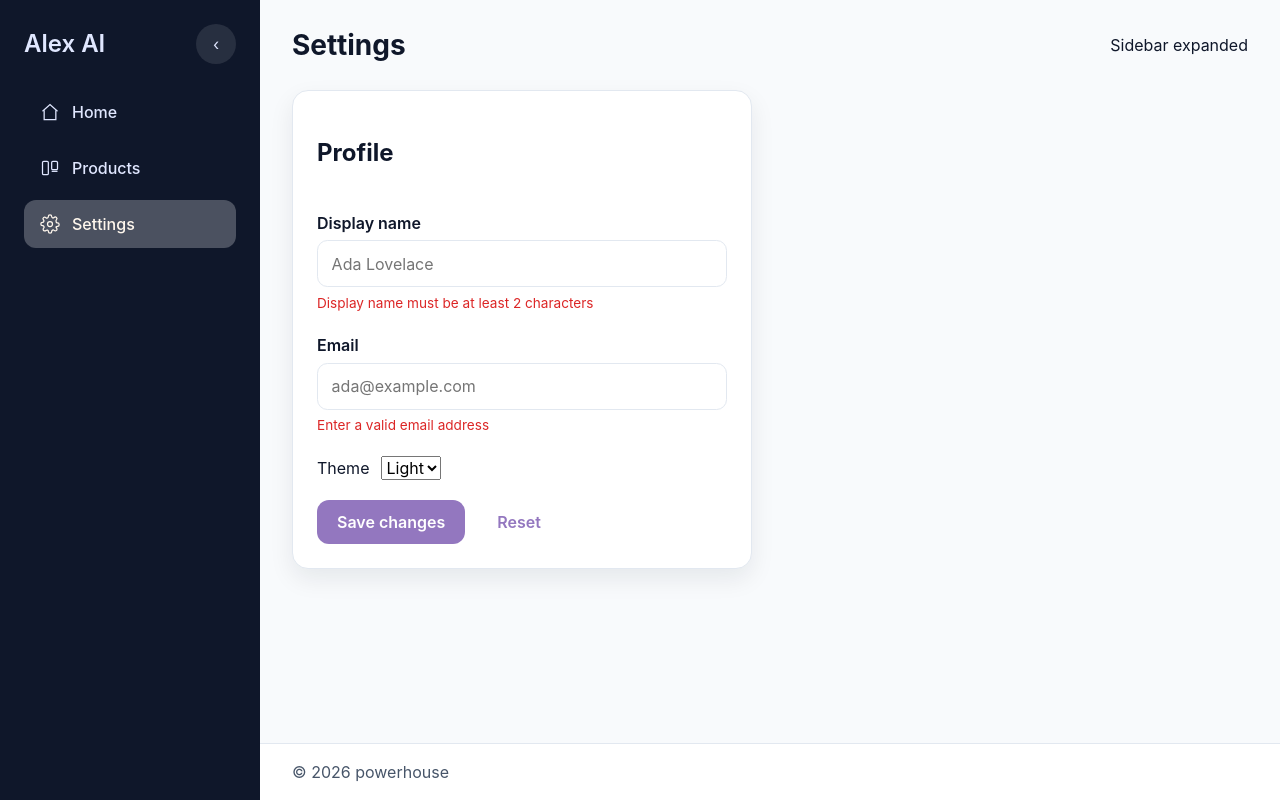
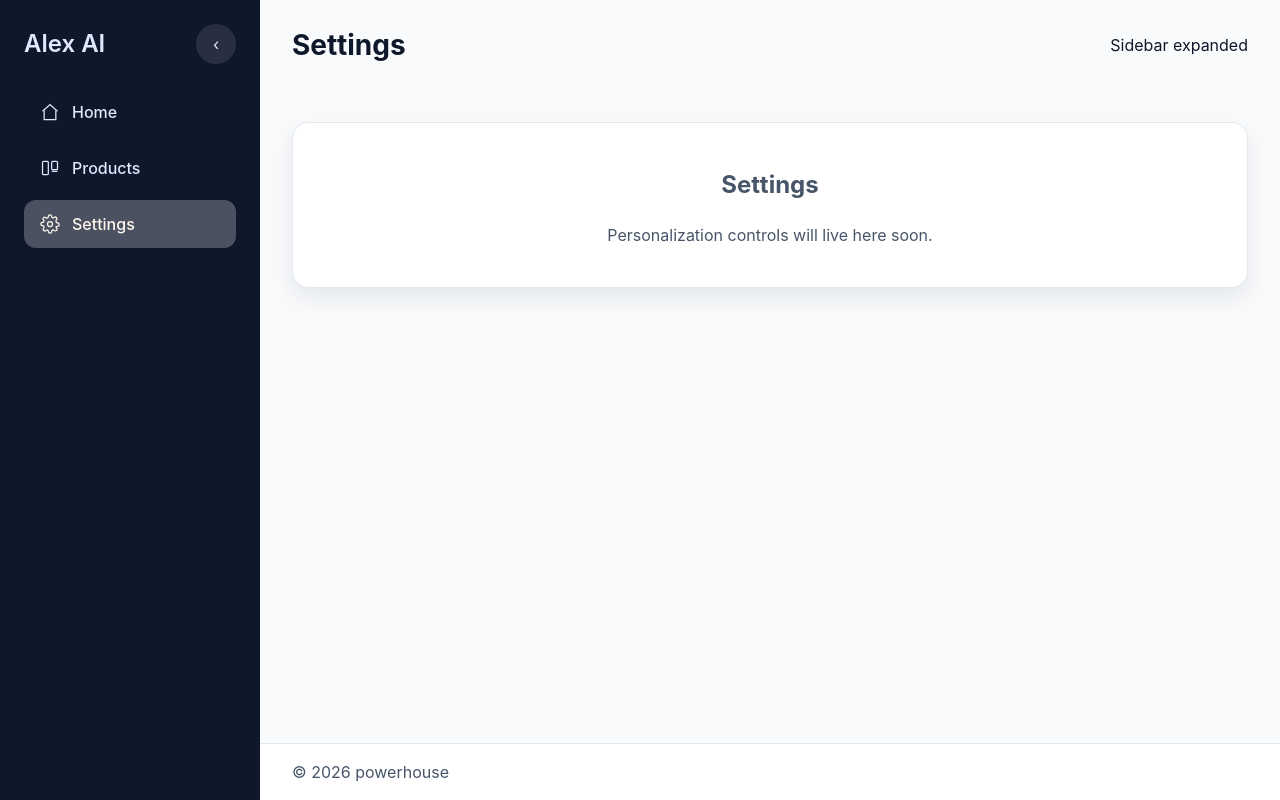
Before and after one commit to legal-product/react-openclaw, a React (Vite) app: page /settings in a window 1280 px wide. Built offline with nearby package versions, Linux system fonts and the light colour scheme.

Commit message:
feat: simplify layout and settings

```diff
--- a/src/components/app-shell/AppShell.tsx
+++ b/src/components/app-shell/AppShell.tsx
@@ -3,7 +3,6 @@ import { useLocation } from 'react-router-dom'
 import { NAV_ITEMS } from '../../app/navigation'
 import { useLocalStorageState } from '../../hooks/useLocalStorage'
 import { useMediaQuery } from '../../hooks/useMediaQuery'
-import { useThemeSync } from '../../hooks/useThemeSync'
 import { Sidebar } from '../sidebar/Sidebar'
 import { Button } from '../ui/Button'
 
@@ -16,7 +15,6 @@ export const AppShell = ({ children, footerNote }: AppShellProps) => {
   const [mobileOpen, setMobileOpen] = useState(false)
   const isMobile = useMediaQuery('(max-width: 900px)')
   const location = useLocation()
-  useThemeSync()
 
   const closeMobileNav = useCallback(() => setMobileOpen(false), [])
 
--- a/src/components/ui/ToastContext.tsx
+++ /dev/null
@@ -1,21 +0,0 @@
-import { createContext, useContext } from 'react'
-
-export type ToastOptions = {
-  message: string
-  type?: 'success' | 'error'
-  durationMs?: number
-}
-
-type ToastContextValue = {
-  pushToast: (toast: ToastOptions) => void
-}
-
-export const ToastContext = createContext<ToastContextValue | undefined>(undefined)
-
-export const useToast = () => {
-  const context = useContext(ToastContext)
-  if (!context) {
-    throw new Error('useToast must be used within ToastProvider')
-  }
-  return context
-}
--- a/src/components/ui/ToastProvider.tsx
+++ /dev/null
@@ -1,42 +0,0 @@
-import { PropsWithChildren, useCallback, useMemo, useState } from 'react'
-import { generateId } from '../../lib/utils'
-import { ToastContext, type ToastOptions } from './ToastContext'
-
-type ToastEntry = ToastOptions & { id: string; type: 'success' | 'error' }
-
-export const ToastProvider = ({ children }: PropsWithChildren) => {
-  const [toasts, setToasts] = useState<ToastEntry[]>([])
-
-  const removeToast = useCallback((id: string) => {
-    setToasts((current) => current.filter((toast) => toast.id !== id))
-  }, [])
-
-  const pushToast = useCallback(
-    (toast: ToastOptions) => {
-      const entry: ToastEntry = {
-        id: generateId('toast'),
-        type: toast.type ?? 'success',
-        durationMs: toast.durationMs ?? 3500,
-        message: toast.message,
-      }
-      setToasts((current) => [...current, entry])
-      window.setTimeout(() => removeToast(entry.id), entry.durationMs)
-    },
-    [removeToast],
-  )
-
-  const value = useMemo(() => ({ pushToast }), [pushToast])
-
-  return (
-    <ToastContext.Provider value={value}>
-      {children}
-      <div className="toast-stack" aria-live="polite">
-        {toasts.map((toast) => (
-          <div key={toast.id} className={`toast toast--${toast.type}`}>
-            {toast.message}
-          </div>
-        ))}
-      </div>
-    </ToastContext.Provider>
-  )
-}
--- a/src/features/settings/SettingsPage.tsx
+++ b/src/features/settings/SettingsPage.tsx
@@ -1,117 +1,10 @@
-import { FormEvent, useEffect, useMemo, useState } from 'react'
 import { Card } from '../../components/ui/Card'
-import { Input } from '../../components/ui/Input'
-import { Button } from '../../components/ui/Button'
-import { useLocalStorageState } from '../../hooks/useLocalStorage'
-import { useToast } from '../../components/ui/ToastContext'
-import { applyDocumentTheme } from '../../lib/theme'
-
-type SettingsData = {
-  displayName: string
-  email: string
-  theme: 'light' | 'dark'
-}
-
-const DEFAULT_SETTINGS: SettingsData = {
-  displayName: '',
-  email: '',
-  theme: 'light',
-}
-
-const SETTINGS_KEY = 'alexai:settings'
-
-const emailRegex = /^[\w-.]+@([\w-]+\.)+[\w-]{2,}$/
 
 const SettingsPage = () => {
-  const { pushToast } = useToast()
-  const [savedSettings, setSavedSettings] = useLocalStorageState<SettingsData>(
-    SETTINGS_KEY,
-    DEFAULT_SETTINGS,
-  )
-  const [formState, setFormState] = useState<SettingsData>(savedSettings)
-
-  useEffect(() => {
-    applyDocumentTheme(savedSettings.theme)
-  }, [savedSettings.theme])
-
-  const errors = useMemo(() => {
-    const result: Record<keyof SettingsData, string | null> = {
-      displayName: null,
-      email: null,
-      theme: null,
-    }
-    if (formState.displayName.trim().length < 2) {
-      result.displayName = 'Display name must be at least 2 characters'
-    }
-    if (!emailRegex.test(formState.email.trim())) {
-      result.email = 'Enter a valid email address'
-    }
-    return result
-  }, [formState])
-
-  const isDirty = useMemo(() => JSON.stringify(formState) !== JSON.stringify(savedSettings), [
-    formState,
-    savedSettings,
-  ])
-
-  const isValid = !errors.displayName && !errors.email
-
-  const handleSubmit = (event: FormEvent<HTMLFormElement>) => {
-    event.preventDefault()
-    if (!isDirty || !isValid) return
-    setSavedSettings(formState)
-    applyDocumentTheme(formState.theme)
-    pushToast({ message: 'Settings saved', type: 'success' })
-  }
-
-  const updateField = <K extends keyof SettingsData>(key: K, value: SettingsData[K]) => {
-    setFormState((prev) => ({ ...prev, [key]: value }))
-  }
-
   return (
-    <Card as="form" className="settings-form" onSubmit={handleSubmit}>
-      <h2>Profile</h2>
-      <Input
-        label="Display name"
-        value={formState.displayName}
-        onChange={(event) => updateField('displayName', event.currentTarget.value)}
-        error={errors.displayName ?? undefined}
-        placeholder="Ada Lovelace"
-        name="displayName"
-      />
-      <Input
-        label="Email"
-        value={formState.email}
-        onChange={(event) => updateField('email', event.currentTarget.value)}
-        error={errors.email ?? undefined}
-        placeholder="ada@example.com"
-        type="email"
-        name="email"
-      />
-      <div className="theme-toggle">
-        <label htmlFor="theme-select">Theme</label>
-        <select
-          id="theme-select"
-          value={formState.theme}
-          onChange={(event) => updateField('theme', event.currentTarget.value as SettingsData['theme'])}
-        >
-          <option value="light">Light</option>
-          <option value="dark">Dark</option>
-        </select>
-      </div>
-      <div className="settings-actions">
-        <Button type="submit" disabled={!isDirty || !isValid}>
-          Save changes
-        </Button>
-        <Button
-          type="button"
-          variant="ghost"
-          disabled={!isDirty}
-          onClick={() => setFormState(savedSettings)}
-        >
-          Reset
-        </Button>
-      </div>
+    <Card className="products-state" style={{ textAlign: 'center' }}>
+      <h2>Settings</h2>
+      <p>Personalization controls will live here soon.</p>
     </Card>
   )
 }
--- a/src/hooks/useThemeSync.ts
+++ /dev/null
@@ -1,22 +0,0 @@
-import { useEffect } from 'react'
-import { applyDocumentTheme, readThemePreference, SETTINGS_STORAGE_KEY } from '../lib/theme'
-
-export function useThemeSync() {
-  useEffect(() => {
-    const apply = () => {
-      const theme = readThemePreference()
-      applyDocumentTheme(theme)
-    }
-
-    apply()
-
-    const handler = (event: StorageEvent) => {
-      if (event.key === SETTINGS_STORAGE_KEY) {
-        apply()
-      }
-    }
-
-    window.addEventListener('storage', handler)
-    return () => window.removeEventListener('storage', handler)
-  }, [])
-}
--- a/src/lib/theme.ts
+++ /dev/null
@@ -1,40 +0,0 @@
-export type ThemeChoice = 'light' | 'dark'
-
-const SETTINGS_KEY = 'alexai:settings'
-const FALLBACK: ThemeChoice = 'light'
-const isBrowser = typeof window !== 'undefined'
-
-export function readThemePreference(): ThemeChoice {
-  if (!isBrowser) return FALLBACK
-  try {
-    const raw = window.localStorage.getItem(SETTINGS_KEY)
-    if (!raw) return FALLBACK
-    const parsed = JSON.parse(raw)
-    if (parsed && typeof parsed.theme === 'string') {
-      return parsed.theme === 'dark' ? 'dark' : 'light'
-    }
-    return FALLBACK
-  } catch (error) {
-    console.warn('Unable to read stored theme', error)
-    return FALLBACK
-  }
-}
-
-export function applyDocumentTheme(theme: ThemeChoice) {
-  if (!isBrowser) return
-  document.documentElement.dataset.theme = theme
-}
-
-export function persistTheme(theme: ThemeChoice) {
-  if (!isBrowser) return
-  try {
-    const raw = window.localStorage.getItem(SETTINGS_KEY)
-    const stored = raw ? JSON.parse(raw) : {}
-    const next = { ...stored, theme }
-    window.localStorage.setItem(SETTINGS_KEY, JSON.stringify(next))
-  } catch (error) {
-    console.warn('Unable to persist theme', error)
-  }
-}
-
-export const SETTINGS_STORAGE_KEY = SETTINGS_KEY
```
Also changed, not shown: src/app/App.tsx (+3 -6 lines), src/test/setup.ts (+13 -0 lines), src/test/test-utils.tsx (+1 -6 lines), 1 other file (tests, documents, lock files or other folders).
